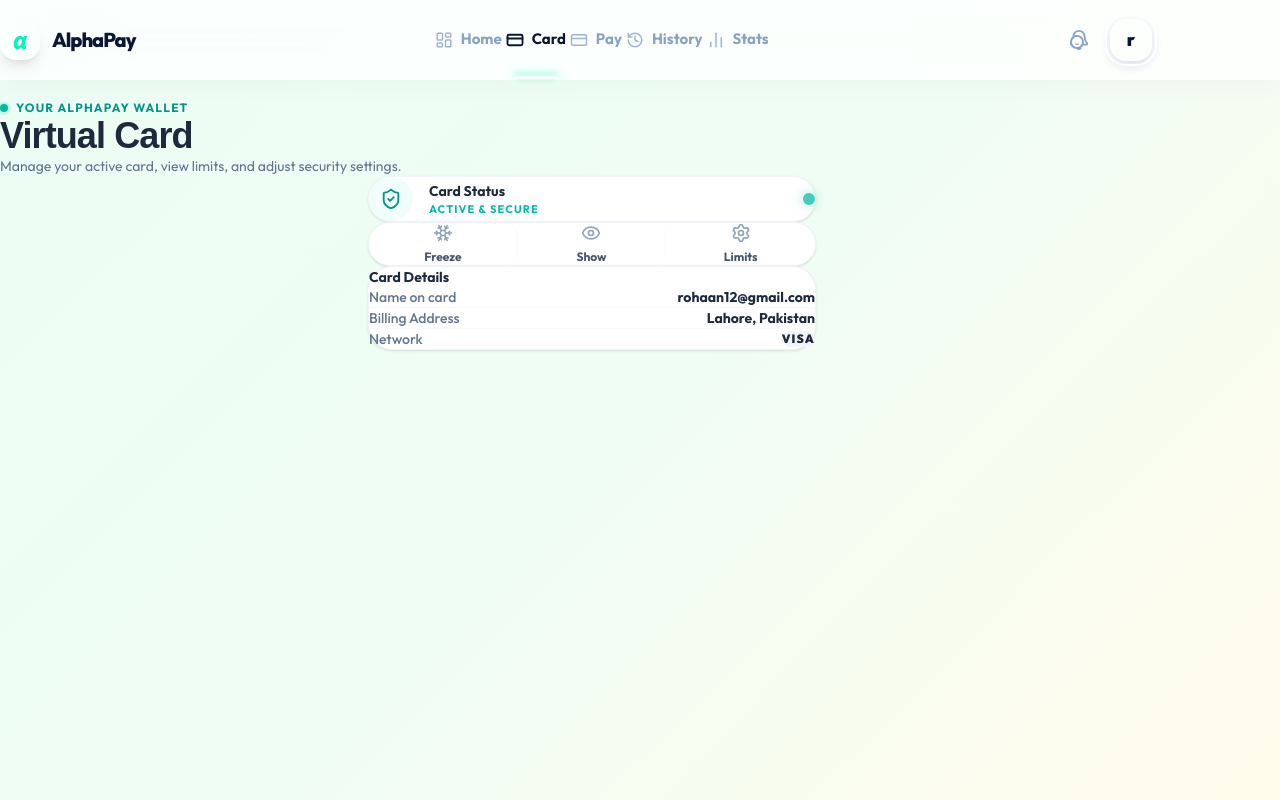
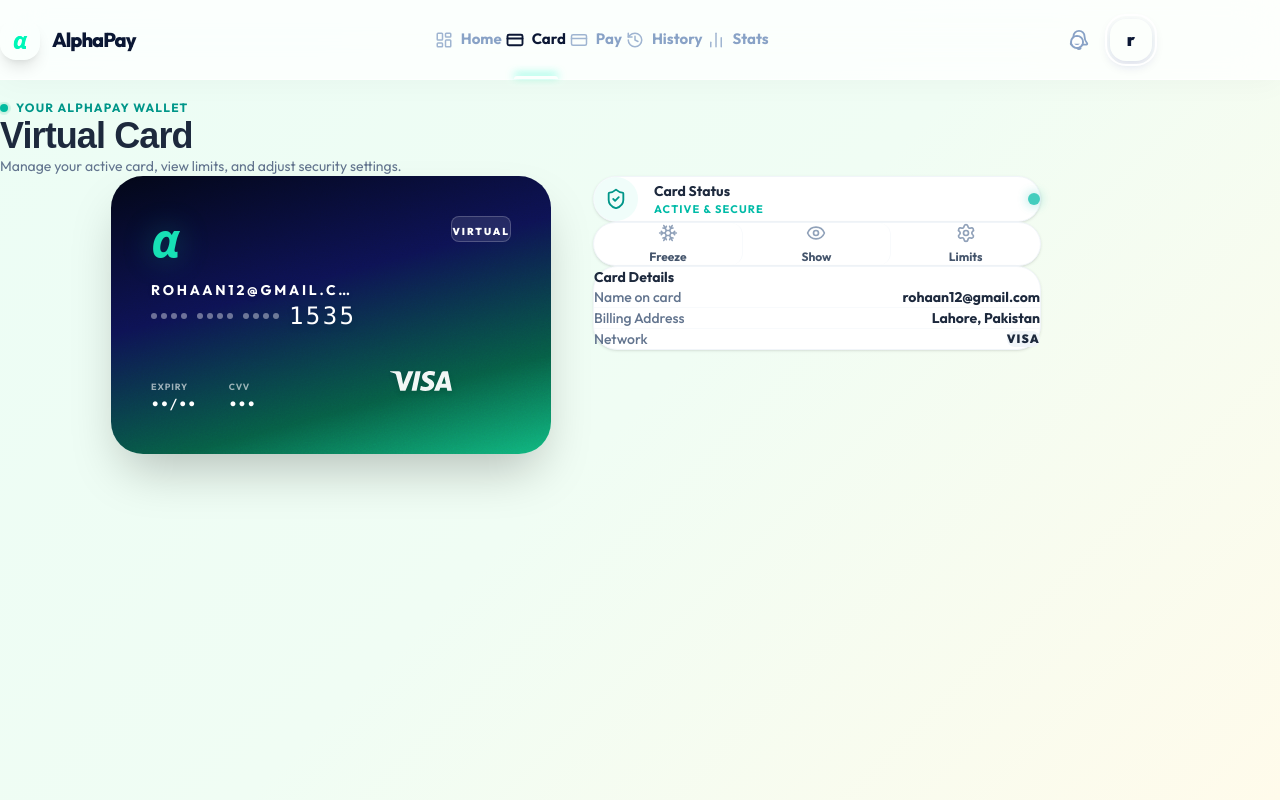
Before and after one commit to Kashif-Khokhar/Alphapay, a React (Vite) app: page /card in a window 1280 px wide. Built offline with nearby package versions, Linux system fonts and the light colour scheme.

Commit message:
feat: Implement core application pages for dashboard, transactions, payments, and user management, along with a VirtualCard component.

```diff
--- a/src/components/VirtualCard.jsx
+++ b/src/components/VirtualCard.jsx
@@ -78,9 +78,9 @@
       style={{
         transformStyle: "preserve-3d",
         transform,
-        aspectRatio: '0.636',
+        aspectRatio: '1.585',
       }}
-      className="relative w-full max-w-[280px] rounded-[32px] overflow-hidden shadow-2xl transition-shadow duration-300 group"
+      className="relative w-full max-w-[440px] rounded-[24px] sm:rounded-[32px] overflow-hidden shadow-2xl transition-shadow duration-300 group"
     >
       {/* Dynamic Background Gradient (Midnight Teal Theme) */}
       <div
@@ -104,7 +104,7 @@
 
       {/* Card Content - elevated in 3D */}
       <div
-        className="absolute inset-[40px] flex flex-col justify-between"
+        className="absolute inset-6 sm:inset-[40px] flex flex-col justify-between"
         style={{ transform: "translateZ(50px)" }}
       >
         {/* Top Header */}
--- a/src/pages/AddMoney.jsx
+++ b/src/pages/AddMoney.jsx
@@ -107,6 +107,8 @@
             </div>
           </div>
         </div>
+        {/* Mobile Spacer to clear the bottom dock */}
+        <div className="h-40 md:hidden" />
       </motion.div>
     </div>
   );
--- a/src/pages/Cards.jsx
+++ b/src/pages/Cards.jsx
@@ -29,7 +29,7 @@
         <div className="flex flex-col md:flex-row gap-8 items-start justify-center">
 
           {/* Card Presentation */}
-          <div className="animate-slide-up w-full flex justify-center md:block md:w-auto">
+          <div className="animate-slide-up w-full flex justify-center md:block md:w-[450px] shrink-0">
              <VirtualCard
                 holderName={user?.name || "KASHIF ALI"}
                 fullNumber={user?.cardNumber}
@@ -112,6 +112,9 @@
           </div>
         </div>
 
+        {/* Mobile Spacer to clear the bottom dock */}
+        <div className="h-40 md:hidden" />
+
       </div>
 
       {/* Limits Modal */}
--- a/src/pages/Checkout.jsx
+++ b/src/pages/Checkout.jsx
@@ -104,6 +104,9 @@
             </div>
           </div>
         </div>
+
+        {/* Mobile Spacer to clear the bottom dock */}
+        <div className="h-40 md:hidden" />
       </div>
     </div>
   );
--- a/src/pages/Dashboard.jsx
+++ b/src/pages/Dashboard.jsx
@@ -248,6 +248,9 @@
            </div>
         </motion.div>
 
+
+        {/* Mobile Spacer to clear the bottom dock */}
+        <div className="h-40 md:hidden" />
       </motion.div>
     </div>
   );
--- a/src/pages/History.jsx
+++ b/src/pages/History.jsx
@@ -89,9 +89,13 @@
           </p>
         )}
 
+
         <div className="animate-fade-up animate-delay-200">
           <TransactionTable transactions={filtered} />
         </div>
+
+        {/* Mobile Spacer to clear the bottom dock */}
+        <div className="h-40 md:hidden" />
       </div>
     </div>
   );
--- a/src/pages/PayBills.jsx
+++ b/src/pages/PayBills.jsx
@@ -124,6 +124,9 @@
             </div>
           )}
         </div>
+
+        {/* Mobile Spacer to clear the bottom dock */}
+        <div className="h-40 md:hidden" />
       </motion.div>
     </div>
   );
--- a/src/pages/Profile.jsx
+++ b/src/pages/Profile.jsx
@@ -137,7 +137,10 @@
                 </div>
              </div>
           </motion.div>
+
         </div>
+        {/* Mobile Spacer to clear the bottom dock */}
+        <div className="h-40 md:hidden" />
       </motion.div>
     </div>
   );
--- a/src/pages/Reports.jsx
+++ b/src/pages/Reports.jsx
@@ -186,6 +186,9 @@
             </button>
           ))}
         </div>
+
+        {/* Mobile Spacer to clear the bottom dock */}
+        <div className="h-40 md:hidden" />
       </div>
     </div>
   );
--- a/src/pages/RequestMoney.jsx
+++ b/src/pages/RequestMoney.jsx
@@ -98,6 +98,9 @@
             </form>
           )}
         </div>
+
+        {/* Mobile Spacer to clear the bottom dock */}
+        <div className="h-40 md:hidden" />
       </motion.div>
     </div>
   );
--- a/src/pages/Settings.jsx
+++ b/src/pages/Settings.jsx
@@ -210,6 +210,8 @@
                </button>
             </div>
          </div>
+         {/* Mobile Spacer to clear the bottom dock */}
+         <div className="h-40 md:hidden" />
        </motion.div>
     </div>
   );
--- a/src/pages/Support.jsx
+++ b/src/pages/Support.jsx
@@ -181,6 +181,9 @@
             )}
           </div>
         </div>
+
+        {/* Mobile Spacer to clear the bottom dock */}
+        <div className="h-40 md:hidden" />
       </div>
     </div>
   );
```
Lines whose indentation alone changed are shown as unchanged.
